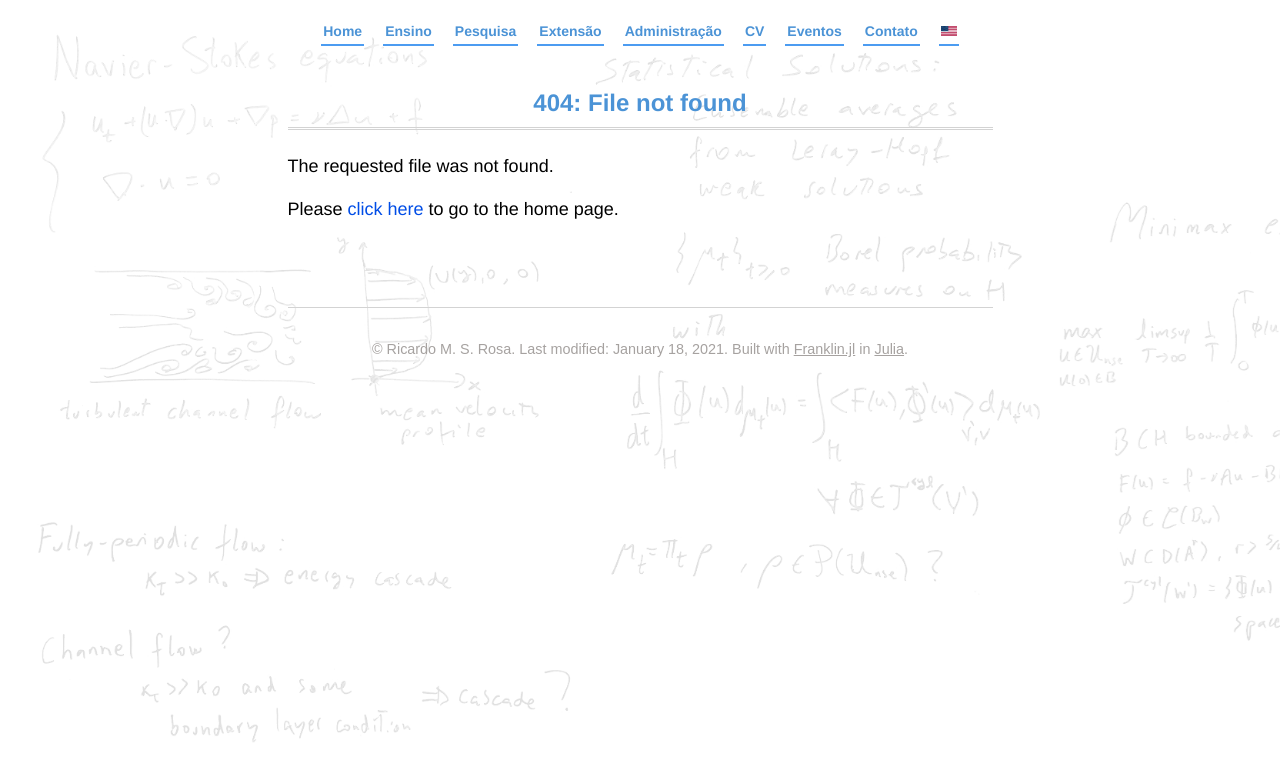
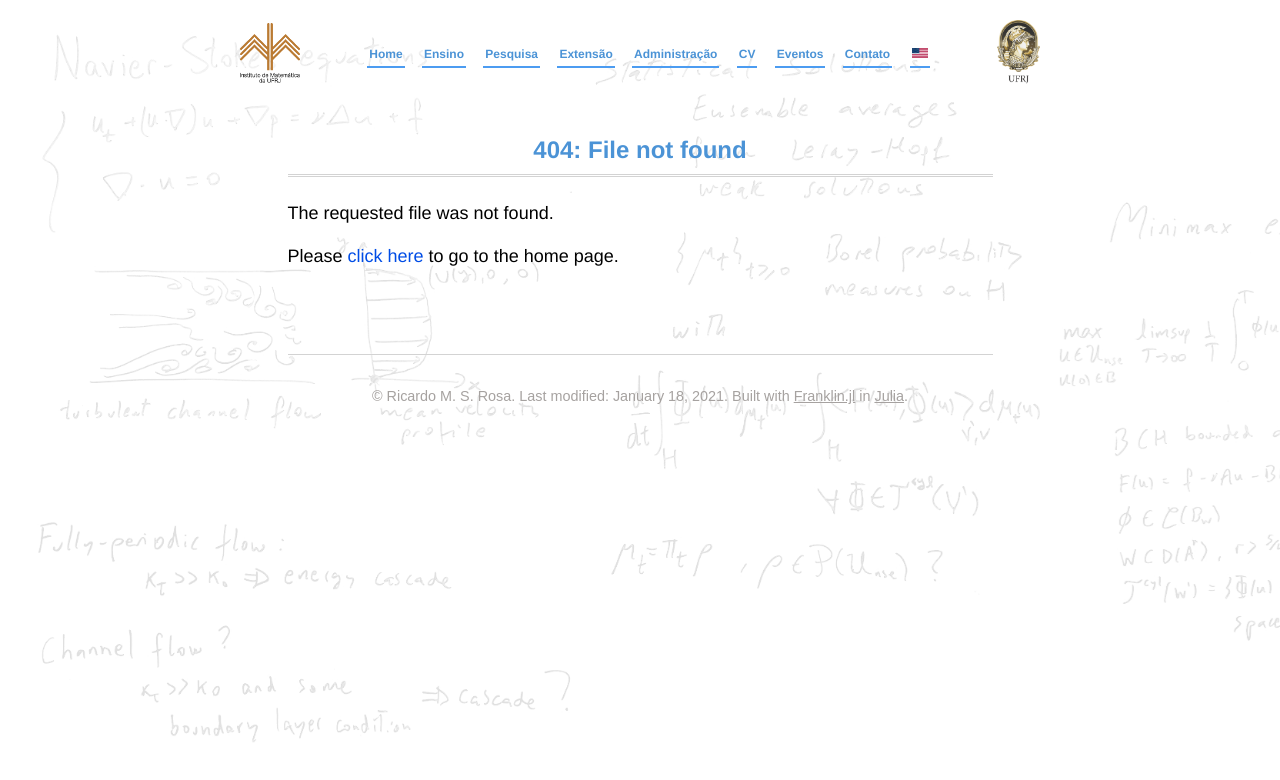
Before and after one commit to rmsrosa/rmsrosa.github.io, a plain HTML site: page 404.html in a window 1280 px wide. Drawn offline with Linux system fonts and the light colour scheme.

Commit message:
add minerva and urubu img and links

```diff
--- a/404.html
+++ b/404.html
@@ -13,6 +13,7 @@
 <body>
 
 <header>
+  <a href="http://www.im.ufrj.br"><img style="max-height:60px; margin-top: 0px;" src="/assets/img/Logo_IM_caption.png"></a>
   <nav>
 
       <ul>
@@ -29,6 +30,7 @@
       <img src="/assets/hamburger.svg" id="menu-icon">
 
   </nav>
+  <a href="http://www.ufrj.br"><img style="max-height:65px; margin-top: 0px;" src="/assets/img/001minerva_color_vert.png"></a>
 </header>
 
 
--- a/css/basic.css
+++ b/css/basic.css
@@ -20,7 +20,6 @@ nav li {
 nav li a {
   color: #4b93d6;
   text-decoration: none;
-  font-size: 14px;
   font-weight: bold;
   /* display: inline-block; */
   float: center;
@@ -35,6 +34,7 @@ nav li a {
 }
 
 header {
+  font-size: 12px;
   text-align: center;
   margin-top: 20px;
   margin-bottom: 50px;
@@ -77,7 +77,7 @@ header li a:hover {
 /*
 medium display: nav goes under name
 */
-@media (max-width: 760px) {
+@media (max-width: 860px) {
   header { display: block; }
 
   nav {
@@ -89,7 +89,7 @@ medium display: nav goes under name
 narrow display: collapse the header (don't show the menu items)
 instead, display a burger menu.
 */
-@media (max-width: 720px) {
+@media (max-width: 940px) {
   header {
     height: 35px;
     display: flex;
```
Also changed, not shown: index.html (+2 -0 lines), index_en/index.html (+2 -0 lines), pages/menu_administracao/index.html (+2 -0 lines), pages/menu_administration/index.html (+2 -0 lines), pages/menu_contact/index.html (+2 -0 lines), pages/menu_contato/index.html (+2 -0 lines), pages/menu_cv/index.html (+2 -0 lines), pages/menu_cv_en/index.html (+2 -0 lines), pages/menu_ensino/index.html (+2 -0 lines), pages/menu_eventos/index.html (+2 -0 lines), pages/menu_events/index.html (+2 -0 lines), pages/menu_extensao/index.html (+2 -0 lines), pages/menu_outreach/index.html (+2 -0 lines), pages/menu_pesquisa/index.html (+2 -0 lines), 3 more files, 1 other file. Lines whose indentation alone changed are shown as unchanged.
